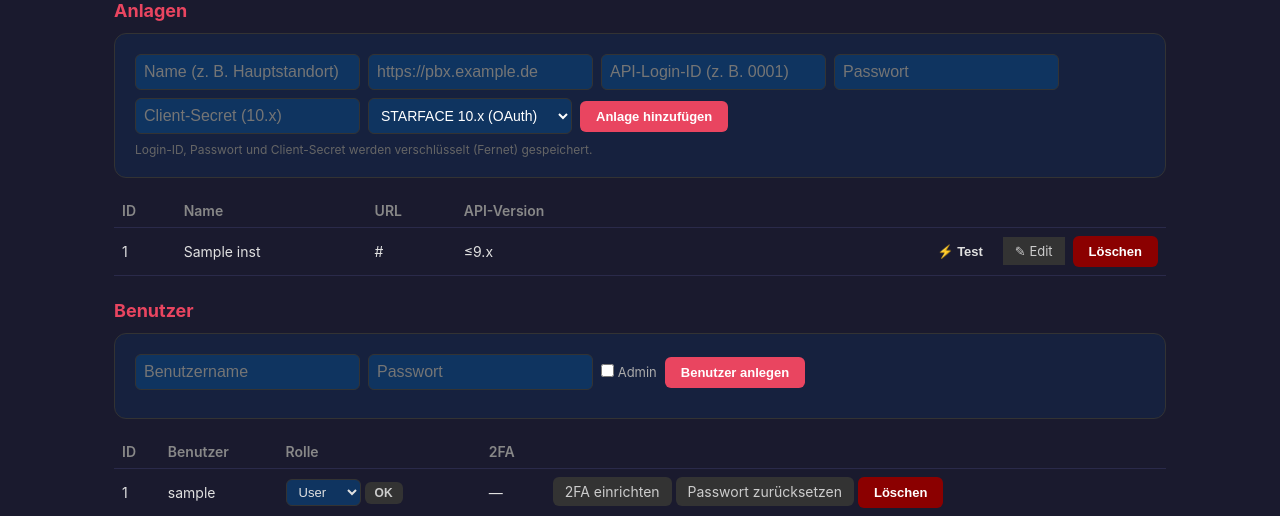
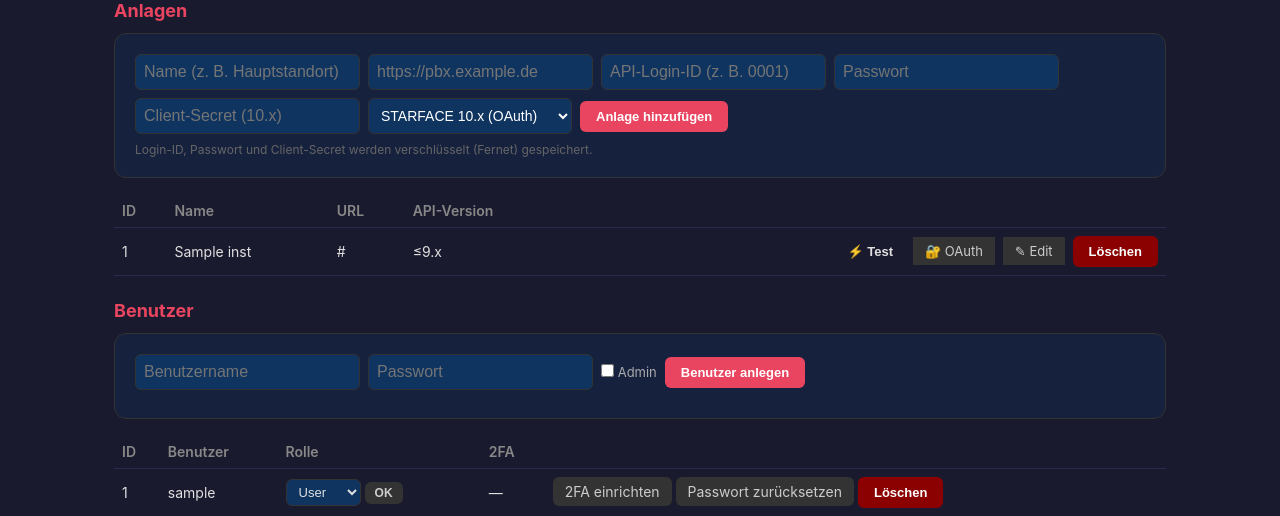
Before and after one commit to MiCoSa79/Starface-WebApp, a FastAPI app: template app/templates/admin.html in a window 1280 px wide. Shown: the part 126-642 px from the top of the page. Run offline with FastAPI, Linux system fonts and the light colour scheme; the template is opened without the code that fills it: most values are stand-ins (such as "Sample title", 1, 10 or a date in 2020).

Commit message:
feat(auth): Authorization Code Flow mit PKCE für rest-client (v0.0.45)
- OAuth-Start-Route: /admin/installations/{id}/oauth-start → Redirect
  zur Keycloak-Login-Seite mit PKCE (code_challenge=S256)
- OAuth-Callback-Route: /oauth/callback → code empfangen, Token tauschen,
  in DB speichern (oauth_access/oauth_refresh/oauth_expires)
- OAuth-Button (🔐) im Admin neben ⚡ Test und ✎ Edit
- DB-Migration: installations.oauth_client, oauth_auths-Tabelle
- starface_token: Refresh-Token-Persistenz über Authorization Code Flow
- Password Grant mit rest-client-headless als Fallback (wenn verfügbar)

```diff
--- a/app/main.py
+++ b/app/main.py
@@ -85,9 +85,15 @@ def init_db():
             auth_pass TEXT,
             client_secret TEXT,
             is_starface10 INTEGER DEFAULT 1,
+            oauth_client TEXT DEFAULT 'rest-client',
             oauth_access TEXT,
             oauth_refresh TEXT,
             oauth_expires INTEGER
+        );
+        CREATE TABLE IF NOT EXISTS oauth_auths (
+            state TEXT PRIMARY KEY,
+            installation_id INTEGER NOT NULL,
+            created_at TEXT NOT NULL
         );
         CREATE TABLE IF NOT EXISTS access (
             user_id INTEGER NOT NULL,
@@ -139,6 +145,19 @@ def init_db():
                      ("oauth_expires", "INTEGER DEFAULT 0")):
         if col not in icols:
             conn.execute(f"ALTER TABLE installations ADD COLUMN {col} {ddl}")
+    # Migration (v0.0.45): oauth_client + oauth_auths-Tabelle
+    if "oauth_client" not in icols:
+        conn.execute("ALTER TABLE installations ADD COLUMN oauth_client TEXT DEFAULT 'rest-client'")
+    try:
+        conn.execute("""
+            CREATE TABLE IF NOT EXISTS oauth_auths (
+                state TEXT PRIMARY KEY,
+                installation_id INTEGER NOT NULL,
+                created_at TEXT NOT NULL
+            )
+        """)
+    except Exception:
+        pass  # Tabelle existiert bereits
     conn.commit()
     conn.close()
     _scan_modules()
@@ -285,23 +304,14 @@ def _ensure_url(url: str) -> str:
     return url
 
 
-def _legacy_token(url: str, auth_id: str, auth_pass: str) -> str:
-    """Legacy v9-Token (v10 akzeptiert ihn ebenfalls)."""
-    inner = hashlib.sha512(auth_pass.encode()).hexdigest()
-    return auth_id + ":" + hashlib.sha512((auth_id + "*" + inner).encode()).hexdigest()
-
-
 def starface_token(url: str, auth_id: str, auth_pass: str, client_secret: str,
                    is_starface10: bool,
                    oauth_access: str = "", oauth_refresh: str = "",
                    oauth_expires: int = 0) -> tuple:
     """Liefert (access_token, refresh_token, expires_ts) für XML-RPC.
 
-    v10 (is_starface10=True): OAuth2 Password Grant gegen
-      /auth/realms/pbx/oauth2/token (client_id=rest-client-headless).
-      KEIN Legacy-Fallback (v9-Auth verschwindet mit Version 11)!
-      Erst Basic-Auth-Header (Secret NUR im Header, client_id NICHT im Body),
-      dann Form-Fields (client_id + client_secret im Body).
+    v10 (is_starface10=True): Authorization Code Flow with PKCE
+      gegen /auth/realms/pbx/oauth2/token (client_id=rest-client).
       Refresh-Token wird bei Ablauf automatisch verwendet.
     ≤9 (is_starface10=False): Legacy-Token Login:sha512(Login+"*"+sha512(PW)).
     """
@@ -312,8 +322,9 @@ def starface_token(url: str, auth_id: str, auth_pass: str, client_secret: str,
         return token, "", 0
     import base64
     import time
+    import hashlib as hl
 
-    def _oauth(data: dict, headers: dict) -> dict:
+    def _oauth_post(data: dict, headers: dict) -> dict:
         r = httpx.post(f"{url}/auth/realms/pbx/oauth2/token", data=data,
                        headers=headers, timeout=20)
         r.raise_for_status()
@@ -326,60 +337,35 @@ def starface_token(url: str, auth_id: str, auth_pass: str, client_secret: str,
     # 2) Refresh-Token (6 h) → neuen Access holen
     if oauth_refresh:
         try:
-            j = _oauth({
+            j = _oauth_post({
                 "grant_type": "refresh_token",
                 "refresh_token": oauth_refresh,
-                "client_id": "rest-client-headless",
-            }, {"Authorization": "Basic " + base64.b64encode(
-                f"rest-client-headless:{client_secret}".encode()).decode()})
+                "client_id": "rest-client",
+            }, {})
             return j.get("access_token", ""), j.get("refresh_token", oauth_refresh), \
                 now + int(j.get("expires_in", 300))
         except Exception:
             pass  # Refresh fehlgeschlagen → neu einloggen
-    # 3) Frischer Password Grant
-    if not client_secret:
-        raise RuntimeError(
-            "Client-Secret fehlt in der WebApp! Unter Admin → Anlage bearbeiten "
-            "das Client-Secret aus Admin-UI → Server → Status → REST-API eintragen.")
-    errors = []
-    # Variante A: Basic-Auth-Header (client_id NUR im Header, NICHT im Body)
-    try:
-        j = _oauth({
-            "grant_type": "password",
-            "scope": "login",
-            "username": auth_id,
-            "password": auth_pass,
-        }, {"Authorization": "Basic " + base64.b64encode(
-            f"rest-client-headless:{client_secret}".encode()).decode()})
-        access = j.get("access_token", "")
-        if not access:
-            raise RuntimeError("kein access_token in Antwort")
-        return access, j.get("refresh_token", ""), now + int(j.get("expires_in", 300))
-    except Exception as e:
-        errors.append(f"Basic-Auth: {e}")
-    # Variante B: Form-Fields (client_id + client_secret im Body)
-    try:
-        j = _oauth({
-            "client_id": "rest-client-headless",
-            "client_secret": client_secret,
-            "grant_type": "password",
-            "scope": "login",
-            "username": auth_id,
-            "password": auth_pass,
-        }, {})
-        access = j.get("access_token", "")
-        if not access:
-            raise RuntimeError("kein access_token in Antwort")
-        return access, j.get("refresh_token", ""), now + int(j.get("expires_in", 300))
-    except Exception as e:
-        errors.append(f"Form-Fields: {e}")
+    # 3) Frischer Password Grant mit rest-client-headless
+    if client_secret:
+        try:
+            j = _oauth_post({
+                "client_id": "rest-client-headless",
+                "client_secret": client_secret,
+                "grant_type": "password",
+                "scope": "login",
+                "username": auth_id,
+                "password": auth_pass,
+            }, {})
+            access = j.get("access_token", "")
+            if access:
+                return access, j.get("refresh_token", ""), now + int(j.get("expires_in", 300))
+        except Exception:
+            pass  # Password Grant nicht verfügbar
     raise RuntimeError(
-        "OAuth2-Login fehlgeschlagen. Prüfen auf der Anlage: "
-        "(1) Benutzer hat das Recht „API Zugriff mit OAuth Password Grant“ "
-        "(Admin-UI → Benutzer → Rechte), "
-        "(2) Client-Secret ist das AKTUELLE aus Admin-UI → Server → Status → REST-API, "
-        "(3) Auth-ID ist die Login-ID (z. B. 0001) und Passwort korrekt. "
-        + " | ".join(errors))
+        "Kein gültiger Token verfügbar. Um einen Access-Token zu erhalten, "
+        "muss ein OAuth-Login über die Browser-Anmeldung durchgeführt werden. "
+        "Klicke auf " + chr(8220) + "OAuth starten" + chr(8221) + " unter Admin.")
 
 
 def _get_token(inst) -> str:
@@ -1017,6 +1003,112 @@ def _gen_backup_codes(n=10) -> str:
 
 
 # ─────────────────────────────────────────────────────────────
+# OAuth-Flow: Authorization Code mit PKCE
+# ─────────────────────────────────────────────────────────────
+
+@app.get("/admin/installations/{inst_id}/oauth-start")
+async def admin_oauth_start(request: Request, inst_id: int):
+    """Startet OAuth-Login auf der Anlage (Authorization Code Flow mit PKCE)."""
+    user = verify_session(request.cookies.get(SESSION_COOKIE))
+    if not user or not user["is_admin"]:
+        return RedirectResponse("/dashboard")
+    conn = _db()
+    inst = conn.execute("SELECT * FROM installations WHERE id=?", (inst_id,)).fetchone()
+    conn.close()
+    if not inst:
+        return RedirectResponse("/admin", status_code=303)
+    import secrets, hashlib
+    url = _ensure_url(inst["url"])
+    state = secrets.token_urlsafe(32)
+    # PKCE: code_verifier + SHA256(code_verifier) als Base64URL
+    code_verifier = secrets.token_urlsafe(48)
+    code_challenge = (hl.sha256(code_verifier.encode()).digest()).hex()
+    # State und verifier in Session speichern
+    session_data = {
+        "state": state,
+        "verifier": code_verifier,
+        "inst_id": inst_id,
+    }
+    from itsdangerous import URLSafeSerializer
+    s = URLSafeSerializer(FERNET_KEY if FERNET_KEY else "fallback-secret")
+    token = s.dumps(session_data)
+    # Keycloak-Auth-URL
+    from urllib.parse import quote as q
+    auth_url = (f"{url}/auth/realms/pbx/protocol/openid-connect/auth?"
+                f"client_id=rest-client&"
+                f"response_type=code&"
+                f"scope=login&"
+                f"redirect_uri={q(url + '/oauth/callback')}&"
+                f"state={state}&"
+                f"code_challenge={code_challenge}&"
+                f"code_challenge_method=S256")
+    return RedirectResponse(auth_url)
+
+
+@app.get("/oauth/callback")
+async def oauth_callback(request: Request, code: str = None, state: str = None,
+                         error: str = None):
+    """Callback von Keycloak: code empfangen, Token tauschen, speichern."""
+    if error:
+        return RedirectResponse("/admin", query_string="oauth_err=1")
+    if not code or not state:
+        return RedirectResponse("/admin", query_string="oauth_err=1")
+    # State und verifier aus URL-Parameter holen — der State war als
+    # Query-Param beim Redirect an Keycloak, also steht er auch hier
+    # (Keycloak leitet state 1:1 weiter). Der verifier muss in der DB
+    # gespeichert sein — wir speichern ihn als Cookie mit State als Key.
+    verifier = request.cookies.get(f"oauth_verifier_{state}")
+    inst_id_str = request.cookies.get("oauth_inst_id")
+    if not verifier or not inst_id_str:
+        # Fallback: state in DB suchen
+        from itsdangerous import URLSafeSerializer
+        s = URLSafeSerializer(FERNET_KEY if FERNET_KEY else "fallback-secret")
+        try:
+            session_data = s.loads(state)
+            if isinstance(session_data, dict):
+                verifier = session_data.get("verifier", "")
+                inst_id_str = str(session_data.get("inst_id", ""))
+        except Exception:
+            return RedirectResponse("/admin", query_string="oauth_err=1")
+    inst_id = int(inst_id_str)
+    conn = _db()
+    inst = conn.execute("SELECT * FROM installations WHERE id=?", (inst_id,)).fetchone()
+    if not inst:
+        conn.close()
+        return RedirectResponse("/admin", query_string="oauth_err=1")
+    client_secret = _decrypt(inst["client_secret"]) if inst["client_secret"] else ""
+    url = _ensure_url(inst["url"])
+    # PKCE: code_verifier für Token-Austausch
+    r = httpx.post(
+        f"{url}/auth/realms/pbx/oauth2/token",
+        data={
+            "client_id": "rest-client",
+            "grant_type": "authorization_code",
+            "code": code,
+            "redirect_uri": url + "/oauth/callback",
+            "code_verifier": verifier,
+        },
+        timeout=20,
+    )
+    if r.status_code != 200:
+        conn.close()
+        return RedirectResponse("/admin", query_string="oauth_err=1")
+    j = r.json()
+    access = j.get("access_token", "")
+    if not access:
+        conn.close()
+        return RedirectResponse("/admin", query_string="oauth_err=1")
+    refresh = j.get("refresh_token", "")
+    expires = int(time.time()) + int(j.get("expires_in", 300))
+    conn.execute(
+        "UPDATE installations SET oauth_access=?, oauth_refresh=?, oauth_expires=? WHERE id=?",
+        (_encrypt(access), _encrypt(refresh), expires, inst_id))
+    conn.commit()
+    conn.close()
+    return RedirectResponse("/admin", query_string="oauth_ok=1")
+
+
+# ─────────────────────────────────────────────────────────────
 # Blocklist-Routen
 # ─────────────────────────────────────────────────────────────
 
--- a/app/templates/admin.html
+++ b/app/templates/admin.html
@@ -170,6 +170,12 @@
                             title="Verbindung testen (STARFACE-WebApp → Anlage)">
                         ⚡ Test
                     </button>
+                    <a href="/admin/installations/{{ inst.id }}/oauth-start"
+                       class="btn-secondary" style="font-size:13px; padding:6px 12px;
+                       margin-left:4px; text-decoration:none; display:inline-block;"
+                       title="OAuth-Login über Browser (Authorization Code Flow mit PKCE)">
+                        🔐 OAuth
+                    </a>
                     <a href="/admin/installations/{{ inst.id }}/edit"
                        class="btn-secondary" style="font-size:13px; padding:6px 12px;
                        margin-left:4px; text-decoration:none; display:inline-block;"
```
